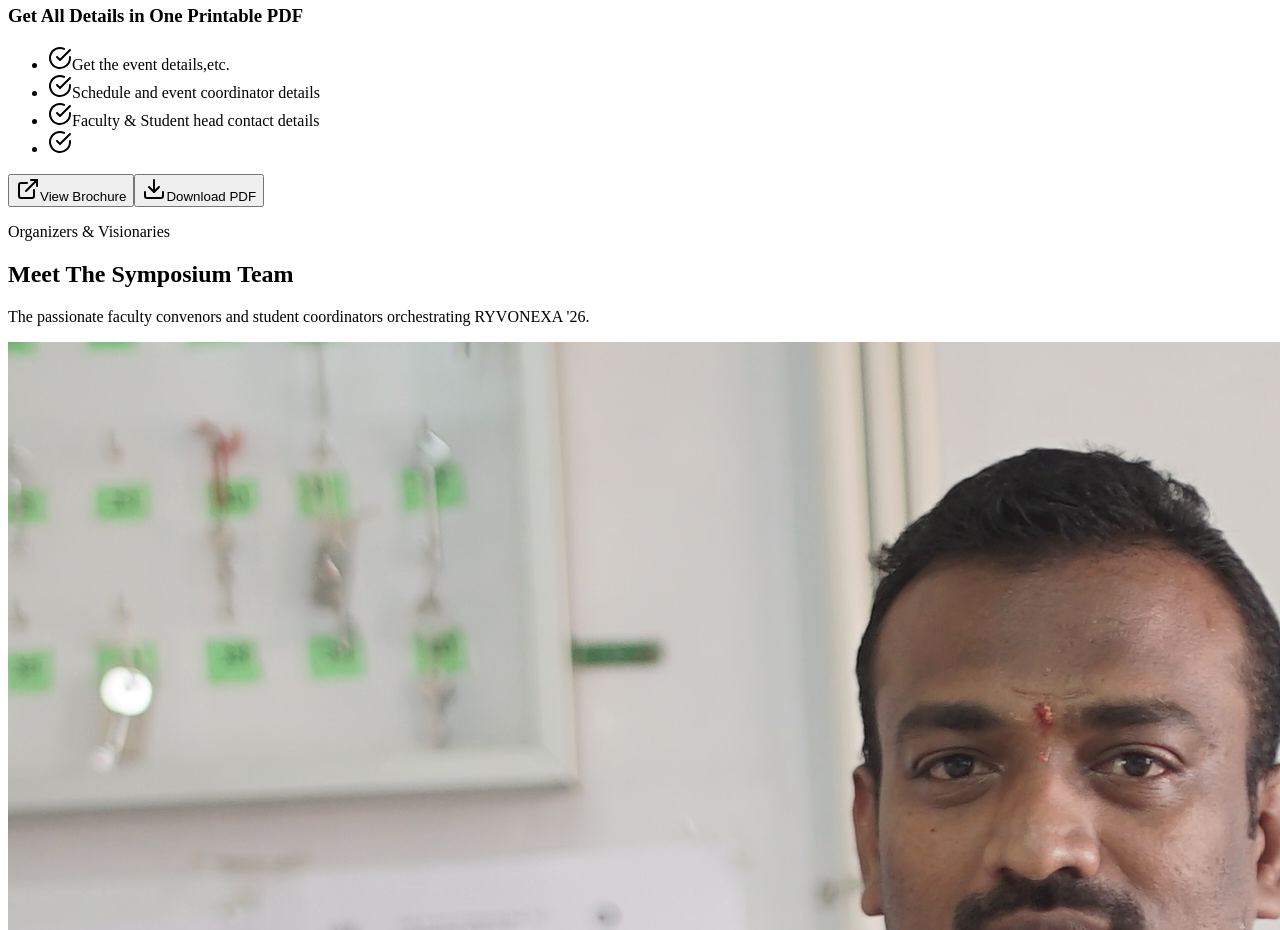
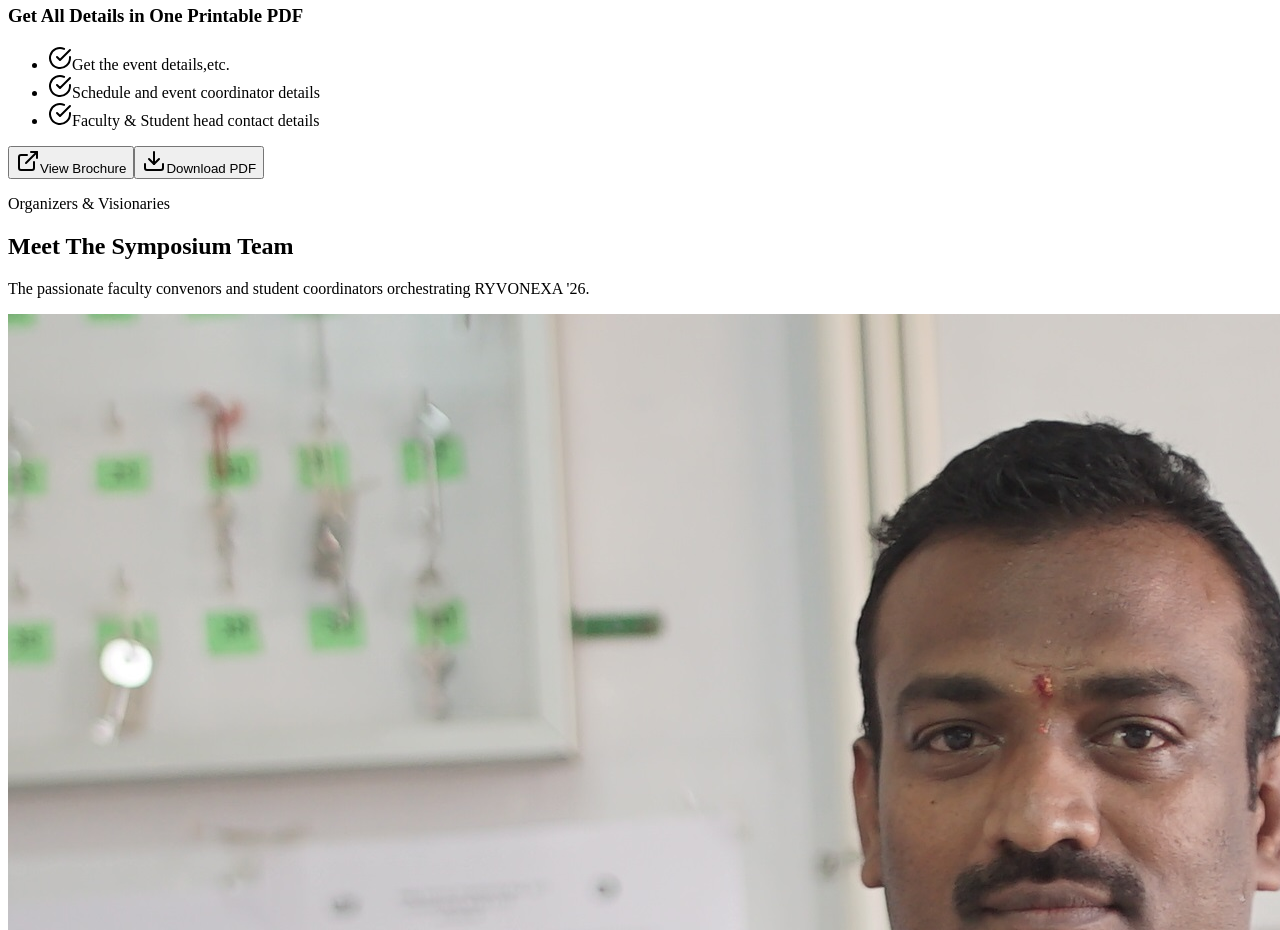
Before and after one commit to roxx2506-art/ryvonexa26, a React (Vite) app in the folder client/: page / in a window 1280 px wide. Shown: the part 5760-6690 px from the top of the page. Built offline with nearby package versions, Linux system fonts and the light colour scheme; no server answers; the HTML template or start-up script is replaced by a standard one.

Commit message:
Clean up Brochure.jsx list layout

```diff
--- a/client/src/components/Brochure.jsx
+++ b/client/src/components/Brochure.jsx
@@ -229,13 +229,7 @@ const Brochure = () => {
 
 
               {/* Item 4 */}
-              <li className="flex items-center gap-2.5">
 
-                <CheckCircle className="w-4 h-4 text-yellow-400 shrink-0" />
-
-
-
-              </li>
 
             </ul>
 
```
